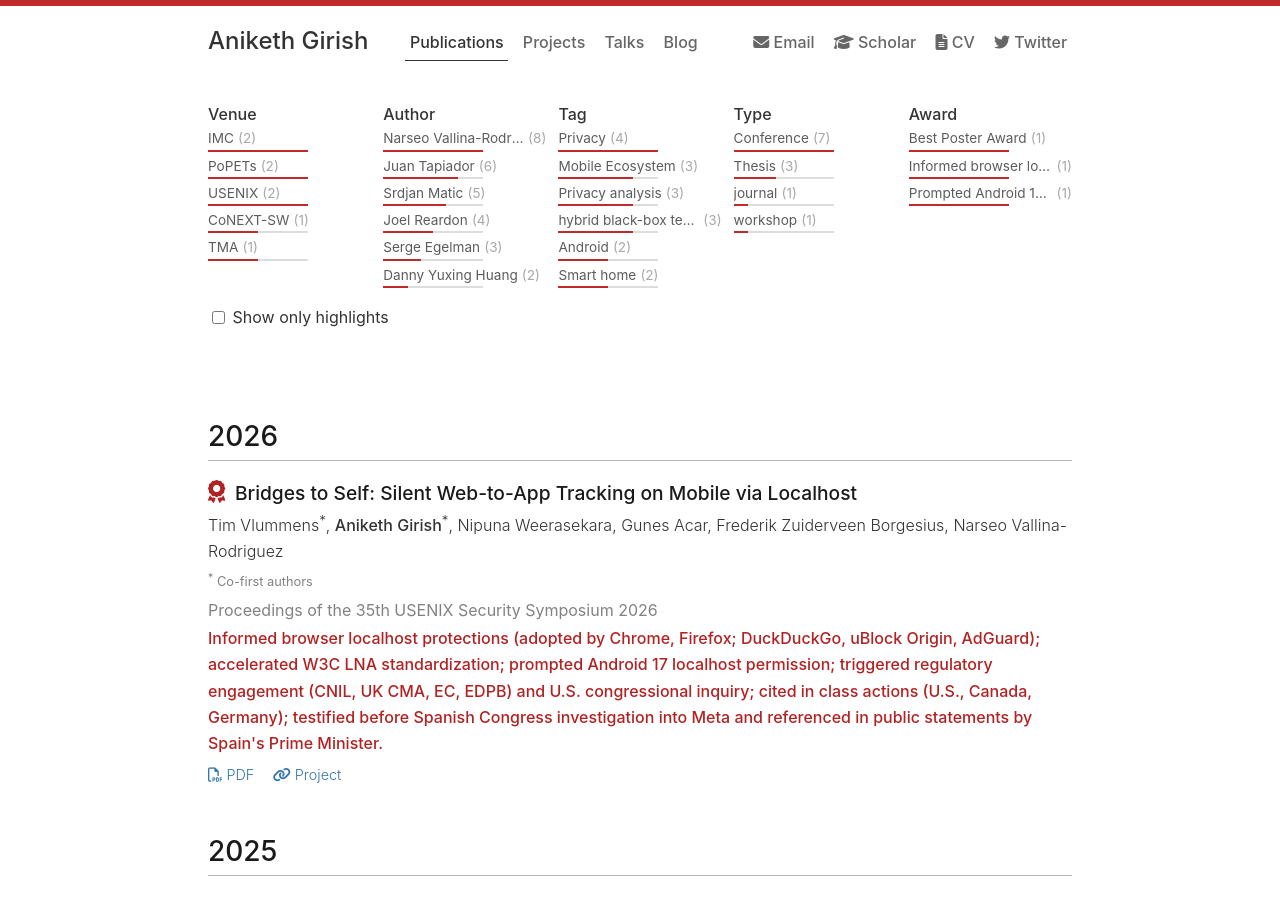
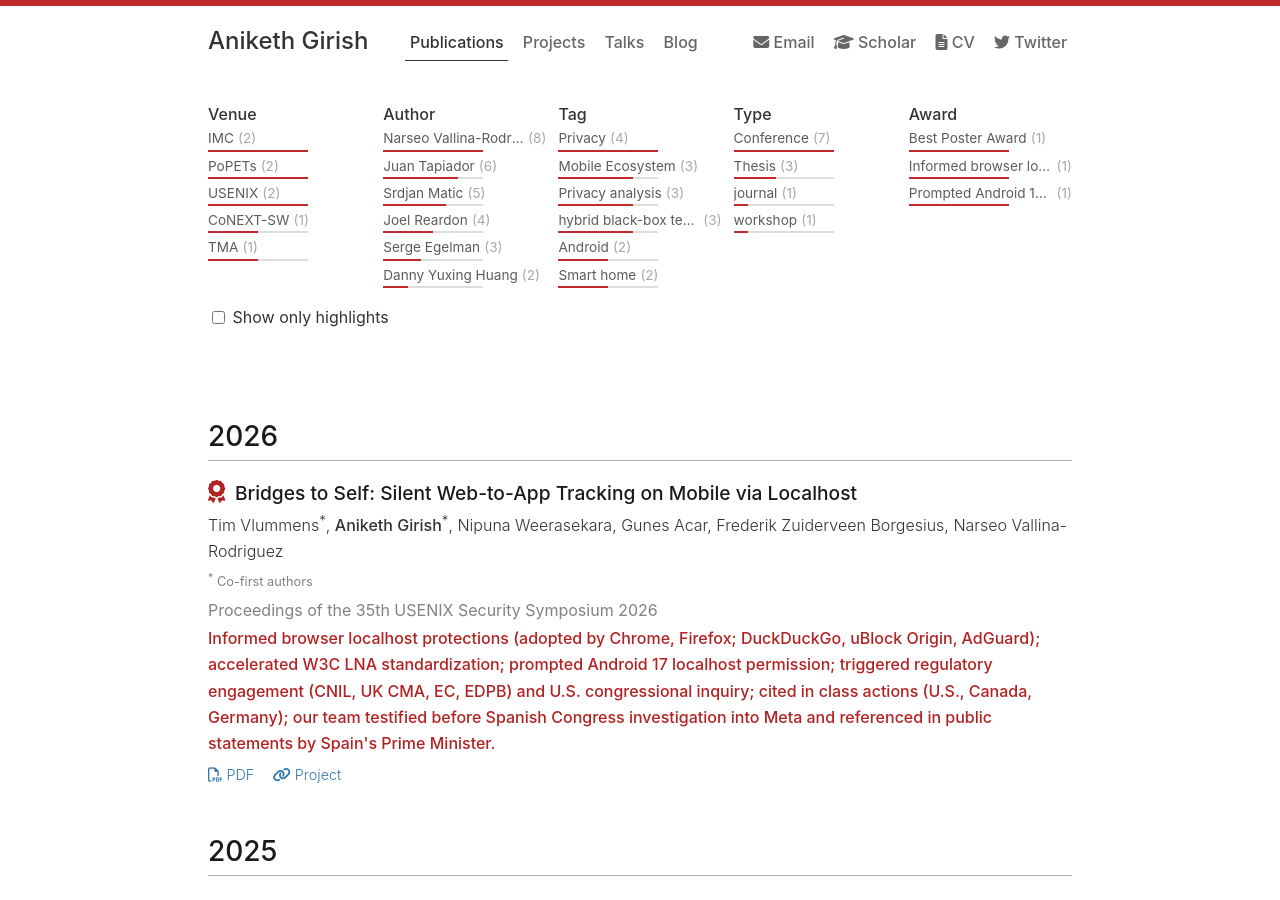
Before and after one commit to Aniketh01/aniketh01.github.io, a Jekyll site: the page built from publications.md, in a window 1280 px wide and 900 px high. Built offline with Jekyll 4.4.1, drawn with Linux system fonts in a browser that asks for light colours; nearby versions of some CDN libraries.

Commit message:
Update testimony references to credit team, remove IEEE TSE mention
Co-Authored-By: Claude Opus 4.6 <noreply@anthropic.com>

```diff
--- a/_data/news.yml
+++ b/_data/news.yml
@@ -4,7 +4,7 @@
 - message: "[Bridges to Self](https://localmess.github.io/) accepted at **USENIX Security 2026** — exposing silent web-to-app tracking via localhost on Android."
   date: 2025-10
 
-- message: "Testified before the **Spanish Congress** on Meta's localhost tracking abuse, following a parliamentary investigation announced by the Spanish Prime Minister."
+- message: "Our team testified before the **Spanish Congress** on Meta's localhost tracking abuse, following a parliamentary investigation announced by the Spanish Prime Minister."
   date: 2025-07
 
 - message: "U.S. Congress members cited our localhost research in a **formal inquiry to Meta leadership**."
--- a/_data/publications.yml
+++ b/_data/publications.yml
@@ -20,7 +20,7 @@
   code: https://github.com/localmess/localhost-abuse
   highlight: true
   awards:
-    - Informed browser localhost protections (adopted by Chrome, Firefox; DuckDuckGo, uBlock Origin, AdGuard); accelerated W3C LNA standardization; prompted Android 17 localhost permission; triggered regulatory engagement (CNIL, UK CMA, EC, EDPB) and U.S. congressional inquiry; cited in class actions (U.S., Canada, Germany); testified before Spanish Congress investigation into Meta and referenced in public statements by Spain's Prime Minister.
+    - Informed browser localhost protections (adopted by Chrome, Firefox; DuckDuckGo, uBlock Origin, AdGuard); accelerated W3C LNA standardization; prompted Android 17 localhost permission; triggered regulatory engagement (CNIL, UK CMA, EC, EDPB) and U.S. congressional inquiry; cited in class actions (U.S., Canada, Germany); our team testified before Spanish Congress investigation into Meta and referenced in public statements by Spain's Prime Minister.
   tags:
     - Cross-Platform tracking
     - Privacy
```
Also changed, not shown: index.md (+2 -2 lines).
